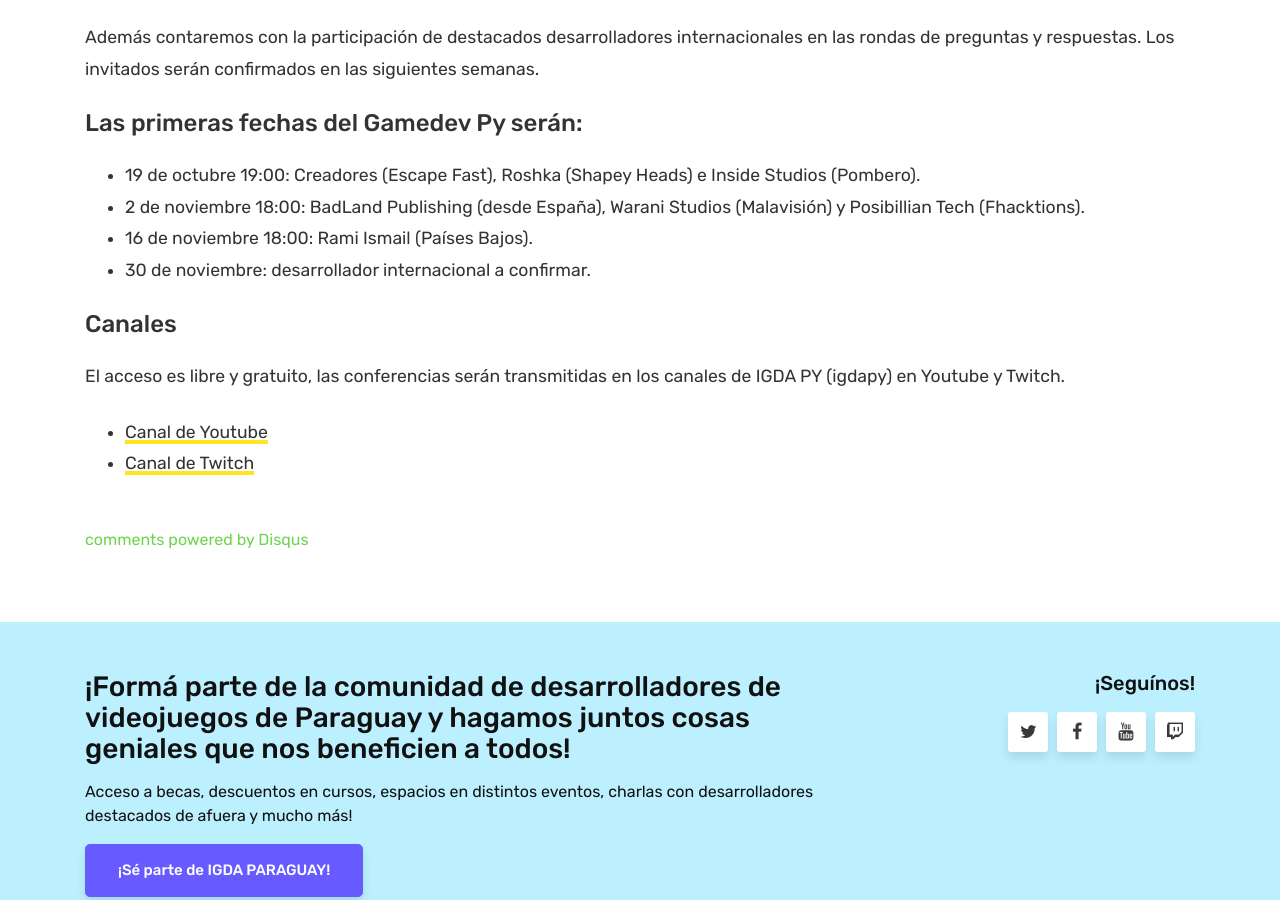
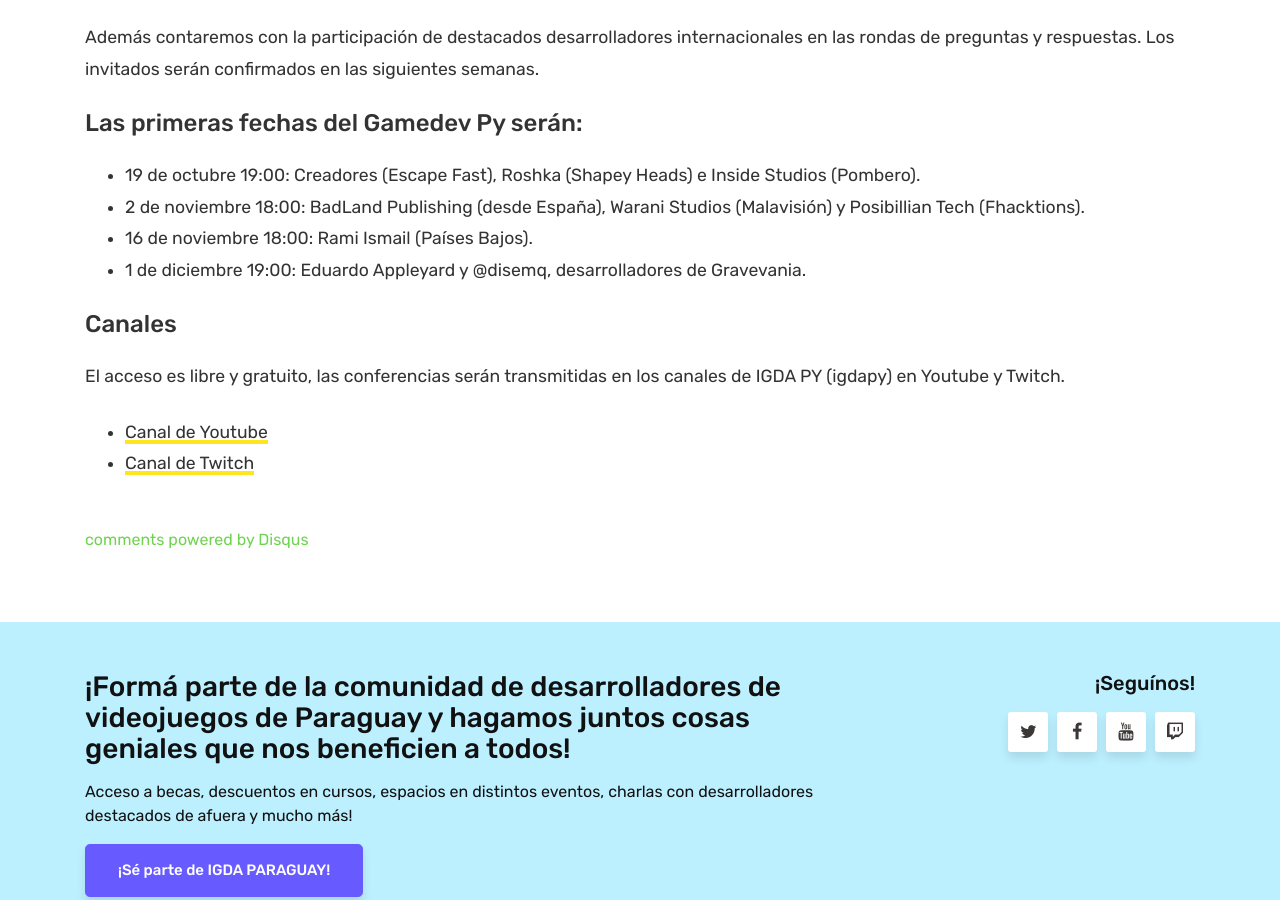
Before and after one commit to pescode/igdapy.github.io, a Jekyll site: the page built from eventos/e-gamedev-py-2020.md, in a window 1280 px wide and 900 px high, scrolled down 1142 px. Built offline with Jekyll 4.4.1, drawn with Linux system fonts in a browser that asks for light colours; comment, search, counter and statistics services are not loaded.

Commit message:
Added Gravevania to e-gamedev.

```diff
--- a/eventos/e-gamedev-py-2020.md
+++ b/eventos/e-gamedev-py-2020.md
@@ -21,7 +21,7 @@
 - 19 de octubre 19:00: Creadores (Escape Fast), Roshka (Shapey Heads) e Inside Studios (Pombero).
 - 2 de noviembre 18:00: BadLand Publishing (desde España), Warani Studios (Malavisión) y Posibillian Tech (Fhacktions).
 - 16 de noviembre 18:00: Rami Ismail (Países Bajos).
-- 30 de noviembre: desarrollador internacional a confirmar.
+- 1 de diciembre 19:00: Eduardo Appleyard y @disemq, desarrolladores de Gravevania.
 
 #### Canales
 El acceso es libre y gratuito, las conferencias serán transmitidas en los canales de IGDA PY (igdapy) en Youtube y Twitch.
```
Also changed, not shown: _posts/2020-10-13-e-gamedev-py-2020.md (+1 -1 lines), assets/images/egamedevpy2020/e-Gamedev-1200x628.png.
